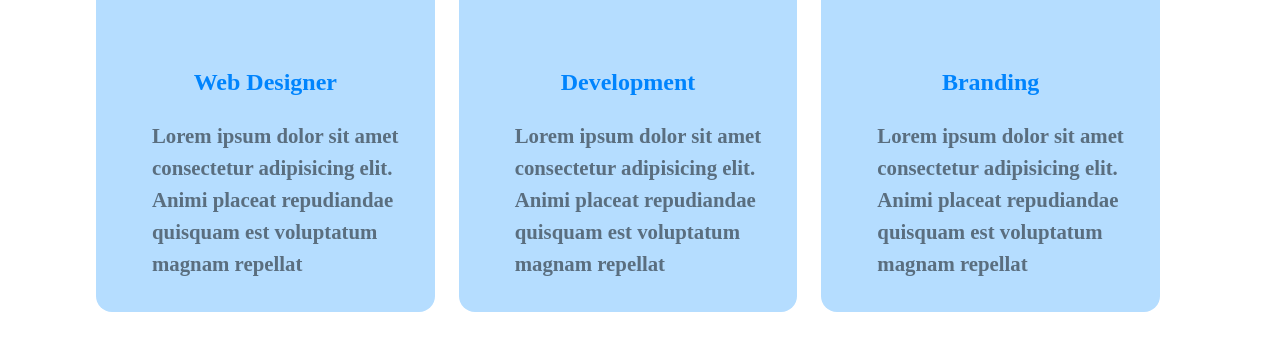
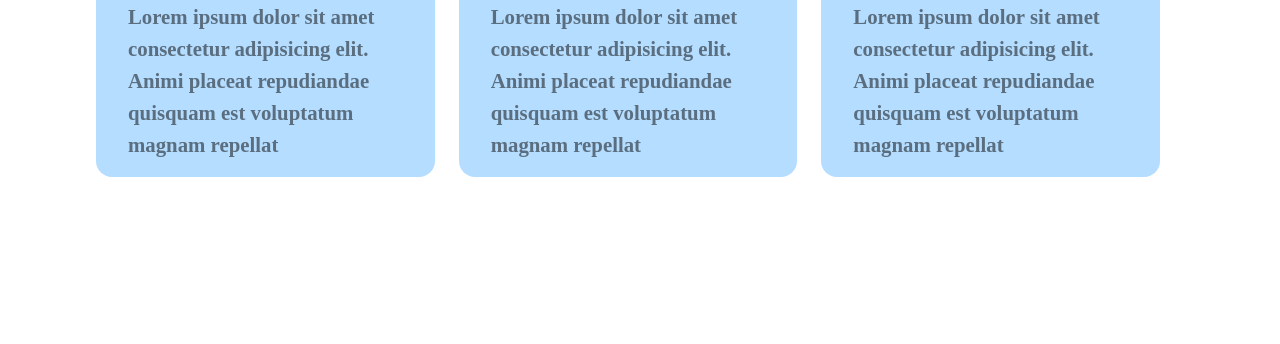
Before and after one commit to EligioBiasi/htmlcss-responsive-layout, a plain HTML site: page index.html in a window 1280 px wide. Shown: the part 730-1074 px from the top of the page. After the commit the page ends 939 px from the top, so only its background shows below. Drawn offline with Linux system fonts and the light colour scheme.

Commit message:
card fixing attempt

```diff
--- a/style.css
+++ b/style.css
@@ -45,8 +45,7 @@
     width: 100%;
     align-items: center;
     flex-direction: column;
-    gap: 1.5rem;
-    padding: 2rem 2rem;
+    padding: 1rem 0.5rem;
     margin-bottom: 2rem;
 }
 
@@ -78,7 +77,7 @@ div.logo i{
 div.card-left h1,
 div.card-right h1{
     color: #0084fd;
-    padding-top: 3rem;
+    padding:1rem 0;
     font-size: 1.5rem;
 }
 
```
